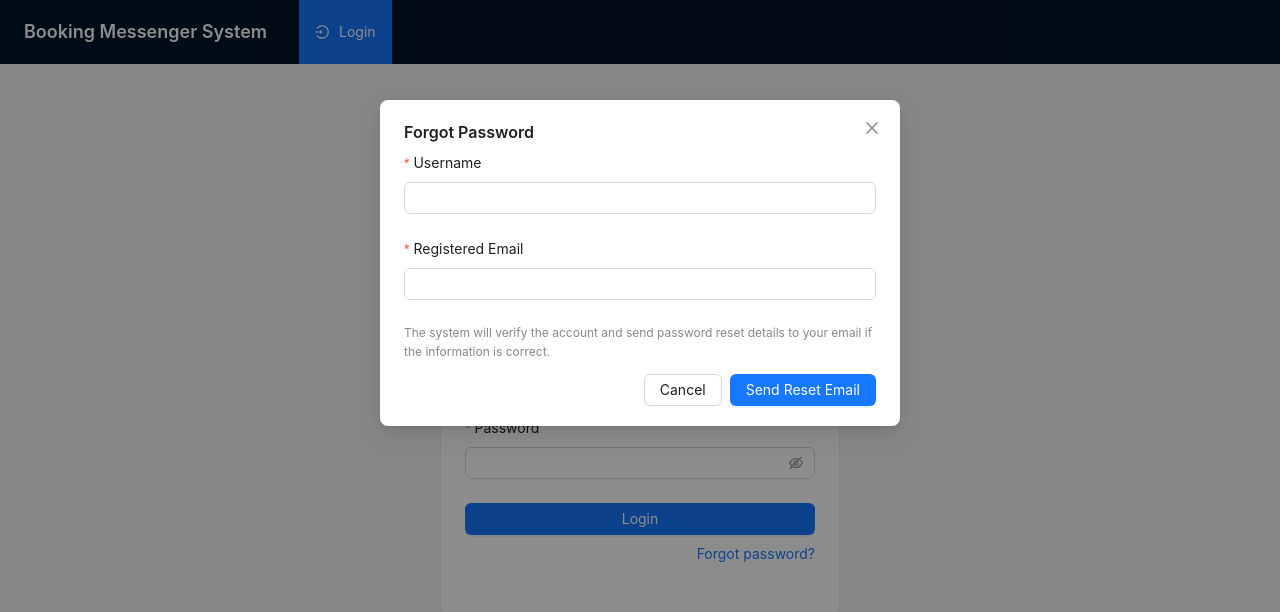
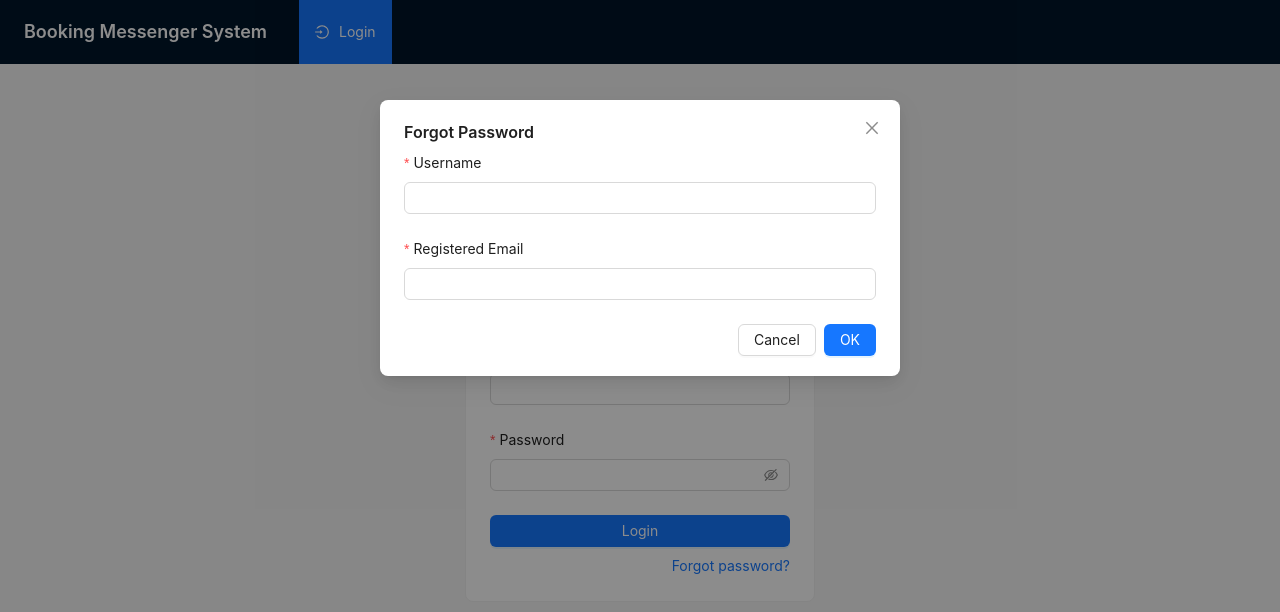
Before and after one commit to JackTheGiantSlayer/Booking-Messenger, a React (Create React App) app in the folder frontend/: page / in a window 1280 px wide. Both pictures are taken after a click on the link "Forgot password?". Shown: the top 612 px of the page. Built offline with nearby package versions, Linux system fonts and the light colour scheme.

Commit message:
version 11

```diff
--- a/frontend/src/api/http.js
+++ b/frontend/src/api/http.js
@@ -3,21 +3,20 @@
 // ================================
 import axios from "axios";
 
-// 🔥 รองรับ .env ถ้าไม่ตั้ง จะใช้ URL นี้แทน
 const API_BASE_URL =
   process.env.REACT_APP_API_BASE_URL || "http://192.168.200.230:16000";
 
-console.log("📡 Connecting API:", API_BASE_URL + "/api"); // Debug time!
+console.log("📡 Connecting API:", API_BASE_URL + "/api");
 
 // ================================
 // Create Axios instance
 // ================================
 const http = axios.create({
-  baseURL: API_BASE_URL + "/api", // ทุก request จะมี /api ต่อท้ายอัตโนมัติ
+  baseURL: API_BASE_URL + "/api",
   headers: {
     "Content-Type": "application/json",
   },
-  timeout: 10000, // กัน connection hang
+  timeout: 10000,
 });
 
 // ================================
@@ -36,7 +35,6 @@ http.interceptors.request.use((config) => {
 // ================================
 http.interceptors.response.use(
   (response) => response,
-
   (error) => {
     console.error("❌ AXIOS ERROR:", {
       url: error.config?.url,
@@ -45,27 +43,32 @@ http.interceptors.response.use(
       message: error.message,
     });
 
-    if (error.response) {
+    // network error
+    if (!error.response) {
+      alert("🌐 Cannot connect to server");
+      return Promise.reject(error);
+    }
+
     const status = error.response.status;
+    const url = error.config?.url || ""; // ส่วนใหญ่จะได้เป็น "/auth/login", "/bookings", ฯลฯ
 
-      // Unauthorized → Token หมดอายุหรือไม่ถูกต้อง
-      if (status === 401 || status === 422) {
+    const isAuthLogin = url.includes("/auth/login");
+    const isForgot = url.includes("/auth/forgot-password");
+
+    // ✅ เคส token หมดอายุ/ไม่ถูกต้อง เฉพาะ API อื่น ๆ ที่ไม่ใช่ login/forgot
+    if (!isAuthLogin && !isForgot && (status === 401 || status === 422)) {
       console.warn("⚠ Token expired or invalid → Force logout");
       localStorage.removeItem("access_token");
-
       if (window.location.pathname !== "/login") {
         window.location.href = "/login";
       }
     }
 
-      // Forbidden (แอดมิน only)
     if (status === 403) {
       alert("🚫 Access denied");
     }
-    } else {
-      alert("🌐 Cannot connect to server");
-    }
 
+    // สำคัญ: ส่ง error ต่อไปให้ component เช่น LoginPage จัดการ message เอง
     return Promise.reject(error);
   }
 );
--- a/frontend/src/pages/LoginPage.jsx
+++ b/frontend/src/pages/LoginPage.jsx
@@ -24,130 +24,66 @@ export default function LoginPage({ onLoginSuccess }) {
       localStorage.setItem("access_token", res.data.access_token);
       localStorage.setItem("user", JSON.stringify(res.data.user));
 
-      message.success("Login successful");
-
-      if (onLoginSuccess) onLoginSuccess(res.data.user);
+      message.success("Login successful ✔");
+      onLoginSuccess?.(res.data.user);
 
     } catch (err) {
-      console.error("login error", err);
-      message.error(
-        err?.response?.data?.message || "Login failed. Please try again."
-      );
+      const msg =
+        err?.response?.data?.message ||
+        err?.response?.data?.msg ||
+        "❌ Username or password incorrect";
+      message.error(msg);
+      console.error("LOGIN ERROR →", err);
     } finally {
       setLoading(false);
     }
   };
 
-  // Open forgot password modal
-  const openForgotModal = () => {
-    forgotForm.resetFields();
-    setForgotVisible(true);
-  };
-
-  // Submit forgot password request
-  const handleForgotPassword = async () => {
-    try {
-      const values = await forgotForm.validateFields();
-      setForgotLoading(true);
-
-      await http.post("/auth/forgot-password", {
-        username: values.username,
-        email: values.email,
-      });
-
-      message.success(
-        "If the information is correct, a password reset email has been sent."
-      );
-      setForgotVisible(false);
-
-    } catch (err) {
-      if (err?.errorFields) return;
-      console.error("forgot password error", err);
-      message.error(
-        err?.response?.data?.message ||
-        "Unable to send reset email. Please try again."
-      );
-    } finally {
-      setForgotLoading(false);
-    }
-  };
-
   return (
     <>
-      <Card title="Booking Messenger System" style={{ maxWidth: 400, margin: "0 auto" }}>
-        <Form layout="vertical" form={form} onFinish={onFinish}>
-
-          <Form.Item
-            label="Username"
-            name="username"
-            rules={[{ required: true, message: "Please enter username" }]}
-          >
-            <Input autoComplete="username" />
+      <Card title="Messenger Booking System" style={{ width:350,margin:"70px auto" }}>
+        <Form form={form} layout="vertical" onFinish={onFinish}>
+          <Form.Item name="username" label="Username" rules={[{ required:true }]}>
+            <Input />
+          </Form.Item>
+          <Form.Item name="password" label="Password" rules={[{ required:true }]}>
+            <Input.Password />
           </Form.Item>
 
-          <Form.Item
-            label="Password"
-            name="password"
-            rules={[{ required: true, message: "Please enter password" }]}
-          >
-            <Input.Password autoComplete="current-password" />
-          </Form.Item>
+          <Button type="primary" htmlType="submit" loading={loading} block>
+            Login
+          </Button>
 
-          <Form.Item>
-            <Button
-              type="primary"
-              htmlType="submit"
-              block
-              loading={loading}
-              style={{ marginBottom: 8 }}
-            >
-              Login
-            </Button>
-            <div style={{ textAlign: "right" }}>
-              <Link onClick={openForgotModal}>Forgot password?</Link>
-            </div>
-          </Form.Item>
-
+          <div style={{textAlign:"right", marginTop:8}}>
+            <Link onClick={()=>setForgotVisible(true)}>Forgot password?</Link>
+          </div>
         </Form>
       </Card>
 
-      {/* Forgot Password Modal */}
+      {/* Forgot Password */}
       <Modal
         open={forgotVisible}
         title="Forgot Password"
-        onOk={handleForgotPassword}
-        onCancel={() => setForgotVisible(false)}
-        okText="Send Reset Email"
-        cancelText="Cancel"
         confirmLoading={forgotLoading}
-        destroyOnClose
+        onCancel={()=>setForgotVisible(false)}
+        onOk={async ()=>{
+          try{
+            const values = await forgotForm.validateFields();
+            setForgotLoading(true);
+            await http.post("/auth/forgot-password", values);
+            message.success("Reset mail sent if account is valid.");
+            setForgotVisible(false);
+          }catch(err){ message.error("Failed sending reset mail."); }
+          finally{ setForgotLoading(false); }
+        }}
       >
         <Form form={forgotForm} layout="vertical">
-
-          <Form.Item
-            label="Username"
-            name="username"
-            rules={[{ required: true, message: "Please enter username" }]}
-          >
+          <Form.Item name="username" label="Username" rules={[{required:true}]}>
             <Input />
           </Form.Item>
-
-          <Form.Item
-            label="Registered Email"
-            name="email"
-            rules={[
-              { required: true, message: "Please enter email" },
-              { type: "email", message: "Invalid email format" },
-            ]}
-          >
+          <Form.Item name="email" label="Registered Email" rules={[{ required:true,type:"email"}]}>
             <Input />
           </Form.Item>
-
-          <p style={{ fontSize: 12, color: "#888" }}>
-            The system will verify the account and send password reset details
-            to your email if the information is correct.
-          </p>
-
         </Form>
       </Modal>
     </>
```
Lines whose indentation alone changed are shown as unchanged.
